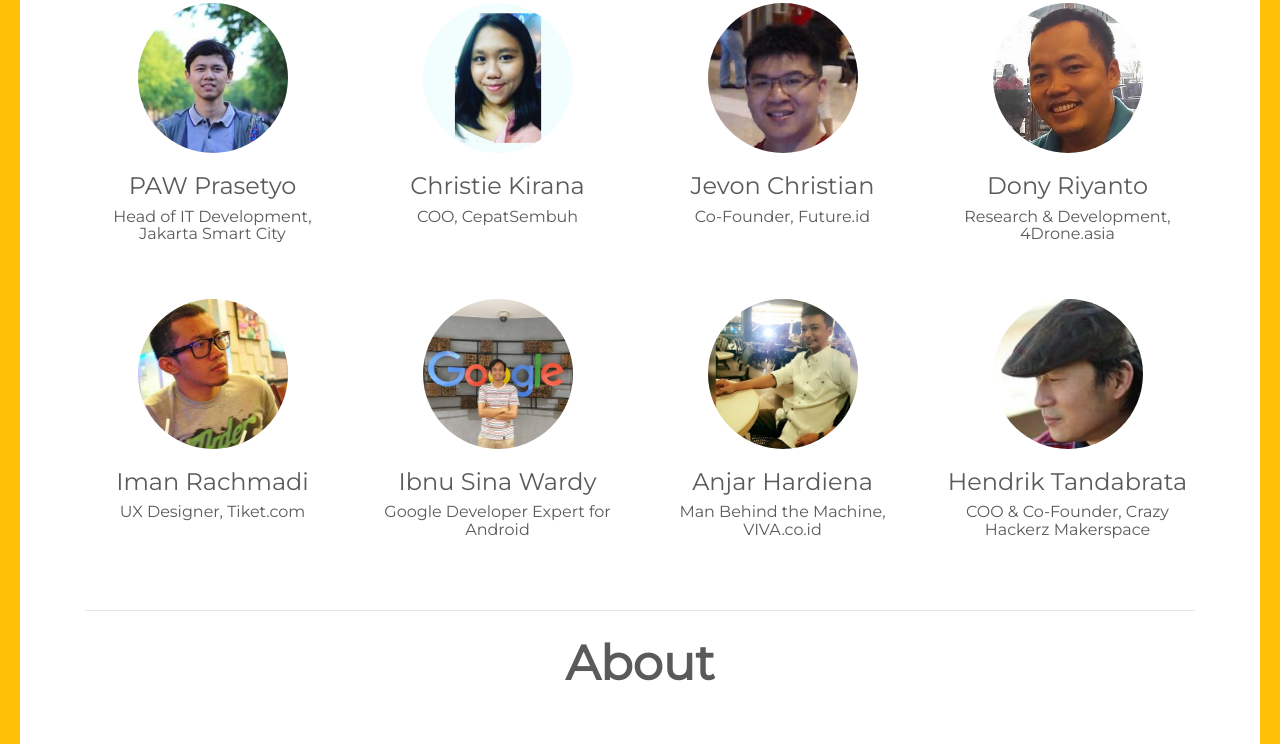
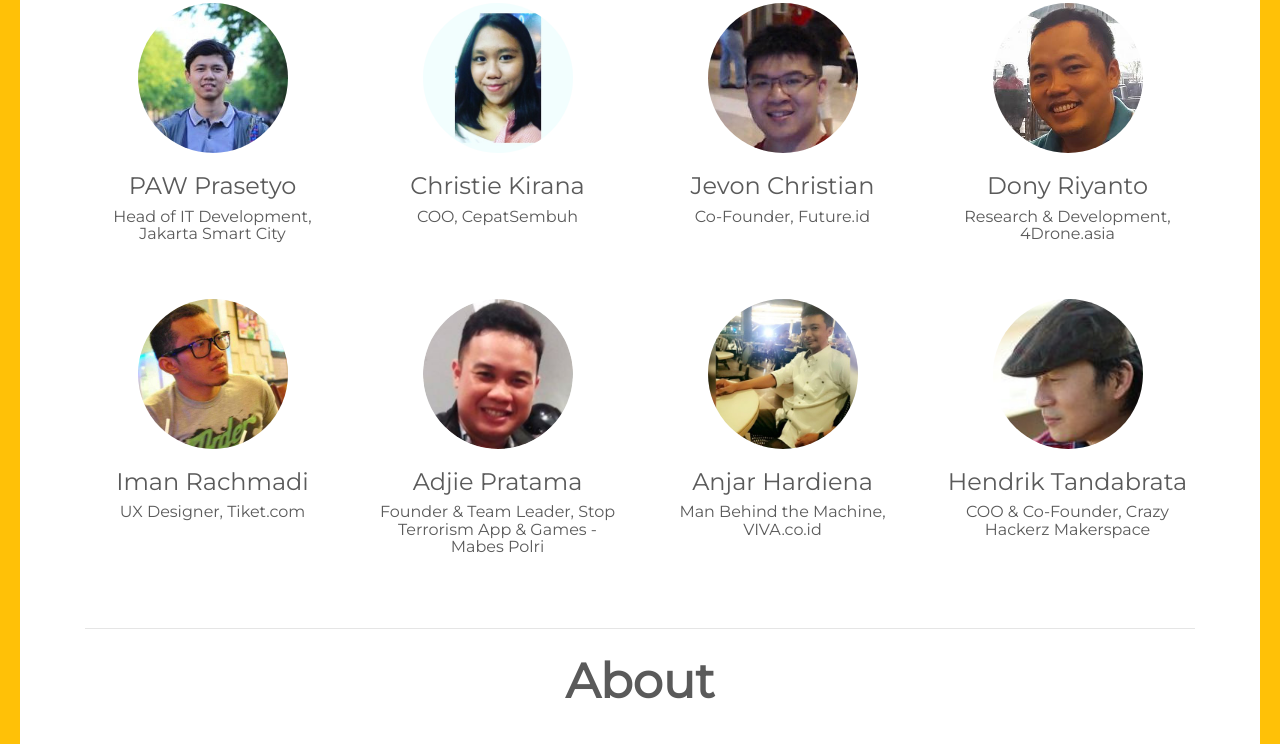
Before and after one commit to kitikirana/codingsmartschool.id, a plain HTML site: page index.html in a window 1280 px wide. Shown: the part 3224-3968 px from the top of the page. Drawn offline with nearby package versions, Linux system fonts and the light colour scheme; a script that the page names is missing.

Commit message:
Adjie's profile

```diff
--- a/index.html
+++ b/index.html
@@ -1,4 +1,3 @@
-
 <!DOCTYPE html>
 <html lang="en">
   <head>
@@ -181,10 +180,16 @@
                 <h6 class="mentors-tagline">Head of Jakarta Smart City</h6><br><br>
               </div>
               <div class="col-lg-3">
+                <img src="img/mentors/10.jpg" alt="Ibnu Sina Wardy" class="mentors-img">
+                <h4 class="mentors-text">Ibnu Sina Wardy</h4>
+                <h6 class="mentors-tagline">Google Developer Expert
+                for Android</h6><br><br>
+              </div>
+              <!-- <div class="col-lg-3">
                 <img src="img/mentors/15.png" alt="Yohan Totting" class="mentors-img">
                 <h4 class="mentors-text">Yohan Totting</h4>
                 <h6 class="mentors-tagline">Initiator FOWAB, Google Developer Expert</h6><br><br>
-              </div>
+              </div> -->
               <div class="col-lg-3">
                 <img src="img/mentors/16.jpg" alt="Imanzah Nurhidayat" class="mentors-img">
                 <h4 class="mentors-text">Imanzah Nurhidayat</h4>
@@ -242,10 +247,9 @@
                 <h6 class="mentors-tagline">UX Designer, Tiket.com</h6><br><br>
               </div>
               <div class="col-lg-3">
-                <img src="img/mentors/10.jpg" alt="Ibnu Sina Wardy" class="mentors-img">
-                <h4 class="mentors-text">Ibnu Sina Wardy</h4>
-                <h6 class="mentors-tagline">Google Developer Expert
-                for Android</h6><br><br>
+                <img src="img/mentors/6.png" alt="Adjie Pratama" class="mentors-img">
+                <h4 class="mentors-text">Adjie Pratama</h4>
+                <h6 class="mentors-tagline">Founder &amp; Team Leader, Stop Terrorism App &amp; Games - Mabes Polri</h6><br><br>
               </div>
               <div class="col-lg-3">
                 <img src="img/mentors/5.jpg" alt="Anjar Hardiena" class="mentors-img">
```
Also changed, not shown: img/mentors/6.png (added).
